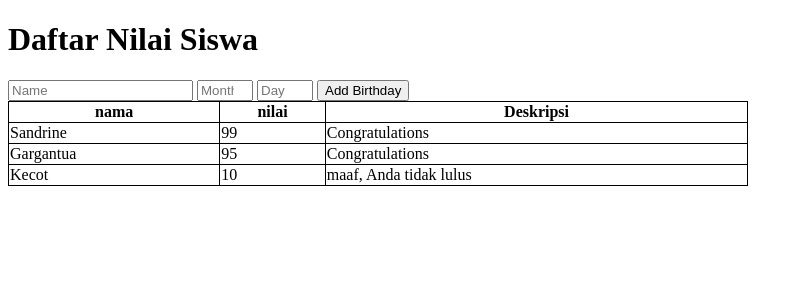
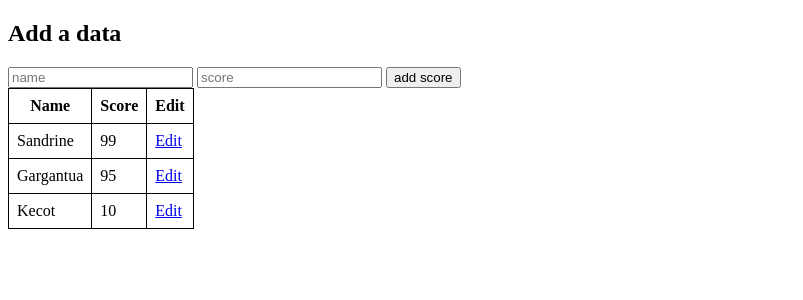
Before and after one commit to 15pplgb/Studi-kasus1, a Flask app: page / in a window 1280 px wide. Shown: the top 300 px of the page, without its empty margins (0-803 px from the left). Run offline with Flask 3, Linux system fonts and the light colour scheme; some libraries are stand-ins or nearby versions.

Commit message:
studi kasus 4
studi kasus 4

```diff
--- a/score/app.py
+++ b/score/app.py
@@ -1,6 +1,5 @@
 from flask import Flask, render_template, request, redirect
 from cs50 import SQL
-
 app = Flask(__name__)
 db = SQL("sqlite:///score.db")
 @app.route("/", methods=["GET", "POST"])
@@ -8,11 +7,22 @@ def index():
         if request.method == "POST":
             name = request.form.get("name")
             score = request.form.get("score")
-
             db.execute("INSERT INTO score (name, score) VALUES(?, ?)", name, score)
-
             return redirect("/")
         else:
 
             students = db.execute("SELECT * FROM score")
             return render_template("index.html", students=students)
+            return render_template("index.html", students=students)
+
+@app.route("/edit/<id>", methods=["GET", "POST"])
+def edit_data(id):
+    if request.method == "GET":
+        score = db.execute("SELECT * FROM score WHERE id = ?", id)[0]
+        print(score)
+        return render_template("edit.html", score=score)
+    elif request.method == "POST":
+        score_name = request.form.get("name")
+        score_score = request.form.get("score")
+        db.execute('UPDATE score set name = ?, score = ? where id = ?', score_name, score_score, id)
+        return redirect("/")
--- a/score/templates/index.html
+++ b/score/templates/index.html
@@ -3,69 +3,43 @@
 <head>
     <meta charset="UTF-8">
     <meta name="viewport" content="width=device-width, initial-scale=1.0">
-    <title>student score</title>
+    <title>Score Murid</title>
 <style>
     table, th, td {
         border: 1px solid black;
         border-collapse: collapse;
+        padding: 8px;
     }
 </style>
 </head>
 <body>
-    <h1>Daftar Nilai Siswa</h1>
-
-    <div>
+    <div class="container">
+        <div class="section">
+        <h2>Add a data</h2>
         <form action="/" method="POST">
-            <!-- Membuat input teks -->
-            <input name="name" placeholder="Name" type="text">
-            <!-- Membuat input number -->
-            <input name="month" placeholder="Month" type="number" min="1" max="12">
-            <input name="day" placeholder="Day" type="number" min="1" max="31">
-            <!-- Membuat tombol submit -->
-            <input type="submit" value="Add Birthday">
-            <!-- Penutupan form -->
+            <input name="name" placeholder="name" type="text">
+            <input name="score" placeholder="score" type="number">
+            <input type="submit" value="add score">
         </form>
         </div>
-
+        <div class="section">
             <table>
-        <thead>
                 <tr>
-                <th style="width: 10%;">nama</th>
-                <th style="width: 5%;">nilai</th>
-                <th style="width: 20%;">Deskripsi</th>
+                    <th>Name</th>
+                    <th>Score</th>
+                    <th>Edit</th>
                 </tr>
-        </thead>
-        <tbody>
                 {% for student in students %}
                 <tr>
-                <td>{{ student['name']}}</td>
-                <td>{{ student['score']}}</td>
-                <td>{% if student['score'] > 90 %}
-                     Congratulations
-                    {% elif student['score'] >= 76 %}
-                     Very good
-                    {% else %}
-                     maaf, Anda tidak lulus
-                    {% endif %}</td>
+                    <td>{{ student.name }}</td>
+                    <td>{{ student.score }}</td>
+                    <td>
+                        <a href="/edit/{{ student['id'] }}">Edit</a>
+                    </td>
                 </tr>
                 {% endfor %}
-        </tbody>
             </table>
-
-   <!-- <ul>
-        {% for student in students %}
-            <li>
-                Nama: {{ student['name'] }} - Nilai: {{ student['score'] }}
-                {% if student['score'] > 90 %}
-                    - Congratulations
-                {% elif student['score'] >= 76 %}
-                    - Very good
-                {% else %}
-                    - maaf, Anda tidak lulus
-                {% endif %}
-            </li>
-        {% endfor %}
-    </ul> -->
-
+        </div>
+    </div>
 </body>
 </html>
```
Also changed, not shown: score/templates/edit.html (added, +15 -0 lines), score/score.db. Lines whose indentation alone changed are shown as unchanged.
